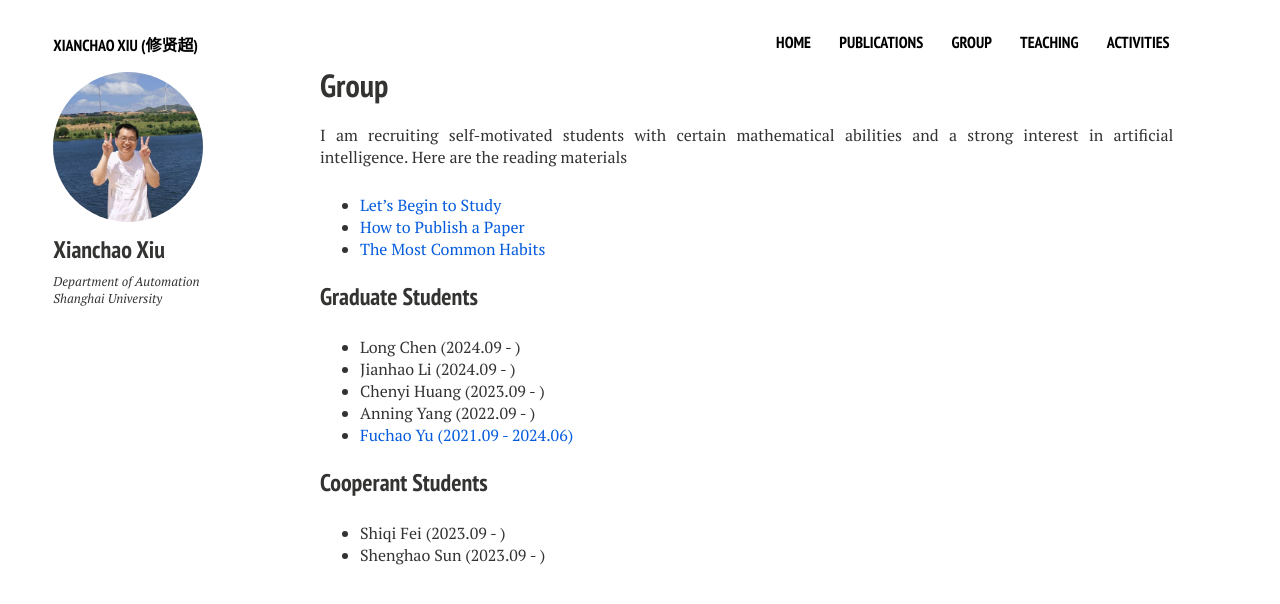
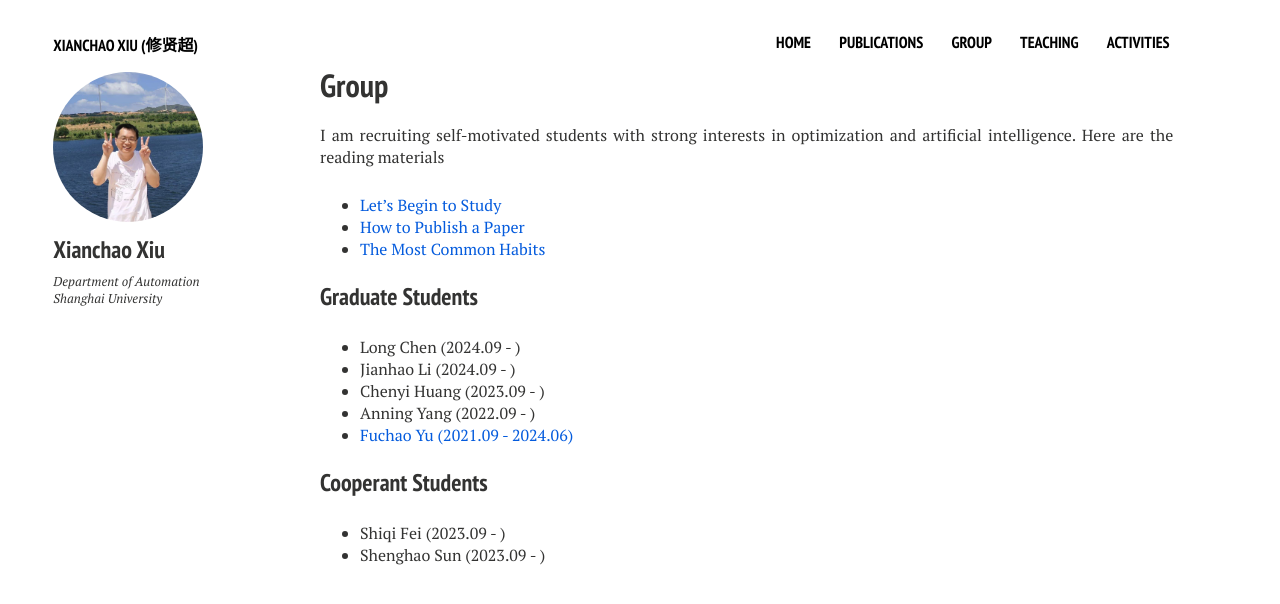
Before and after one commit to xianchaoxiu/xianchaoxiu.github.io, a Jekyll site: the page built from group/index.md, in a window 1280 px wide. Shown: the top 604 px of the page. Built offline with Jekyll 4.4.1, drawn with Linux system fonts in a browser that asks for light colours; nearby versions of some CDN libraries.

Commit message:
Update index.md

```diff
--- a/group/index.md
+++ b/group/index.md
@@ -7,7 +7,7 @@ comments: false
 share: false
 ---
 
-I am recruiting self-motivated students with certain mathematical abilities and a strong interest in artificial intelligence. Here are the reading materials
+I am recruiting self-motivated students with strong interests in optimization and artificial intelligence. Here are the reading materials
 * <a href="../group/xiu.pdf" class="textlink" target="_blank"> Let's Begin to Study
 * <a href="../group/choi.pdf" class="textlink" target="_blank"> How to Publish a Paper
 * <a href="../group/brittman.pdf" class="textlink" target="_blank"> The Most Common Habits
```
